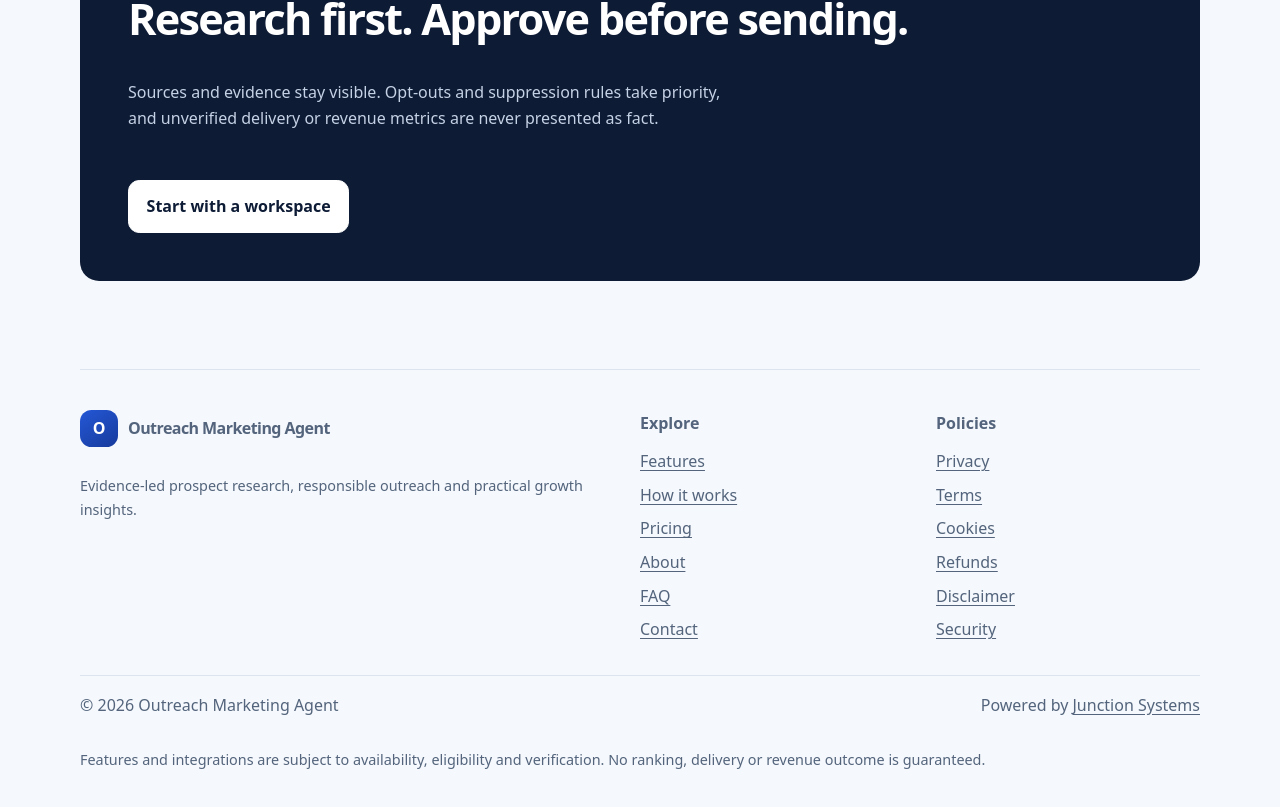
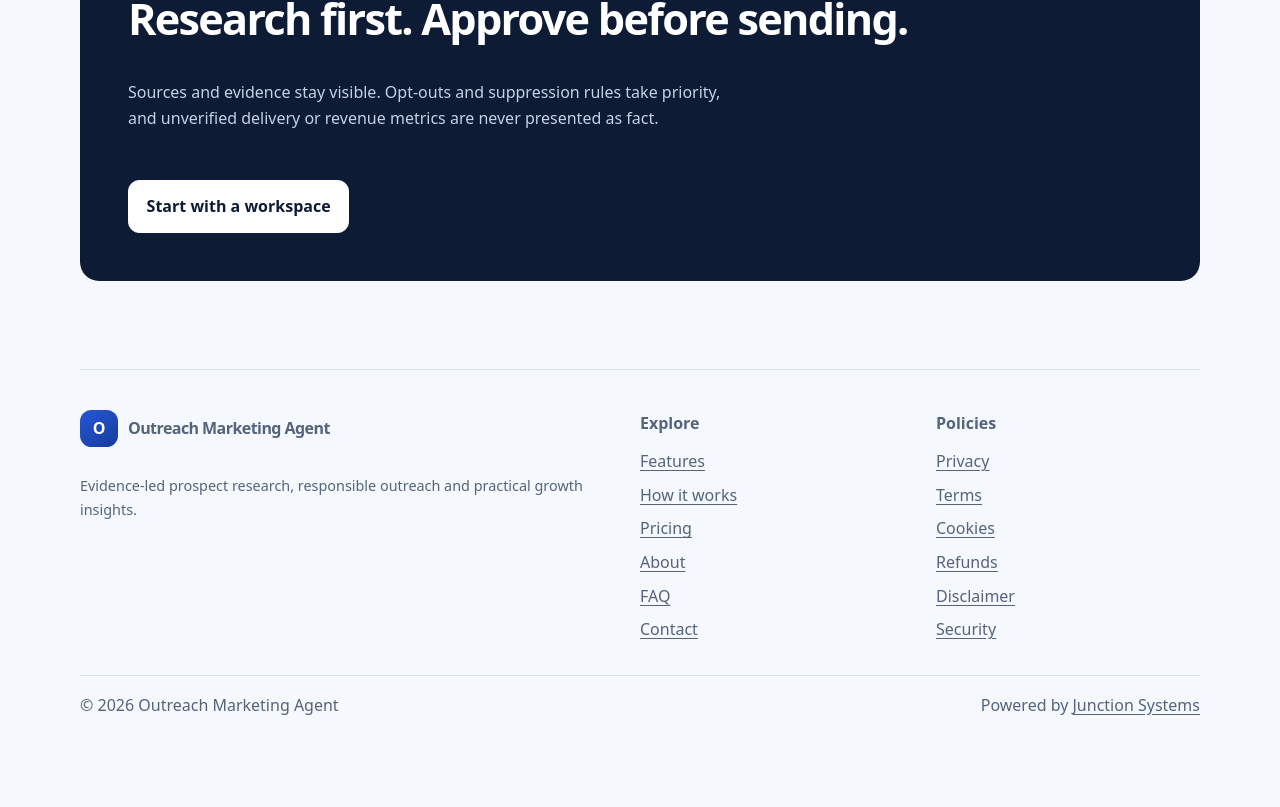
Before and after one commit to haseeb1984/Outreach-Marketing-Agent, a Next.js app in the folder frontend/: page / in a window 1280 px wide. Shown: the part 1809-2616 px from the top of the page. After the commit the page ends 2591 px from the top, so only its background shows below. Built offline with nearby package versions, Linux system fonts and the light colour scheme.

Commit message:
Remove redundant disclaimer from shared footer

```diff
--- a/frontend/app/components/site-chrome.tsx
+++ b/frontend/app/components/site-chrome.tsx
@@ -30,6 +30,5 @@ export function SiteFooter() {
       <div><strong>Policies</strong><nav className="footer-links">{legal.map(([href,label])=><Link href={href} key={href}>{label}</Link>)}</nav></div>
     </div>
     <div className="footer-bottom"><span>© {new Date().getFullYear()} Outreach Marketing Agent</span><span>Powered by <a href="https://juncsys.com" target="_blank" rel="noopener noreferrer">Junction Systems</a></span></div>
-    <p className="fine">Features and integrations are subject to availability, eligibility and verification. No ranking, delivery or revenue outcome is guaranteed.</p>
   </footer>;
 }
```
